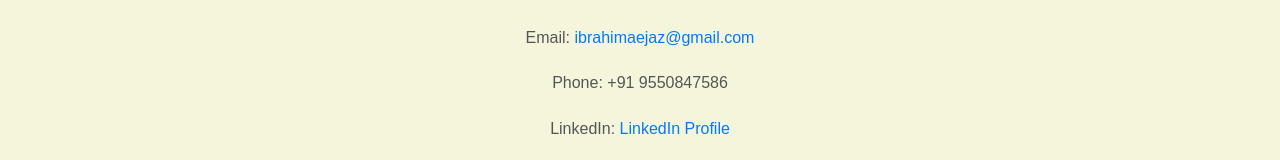
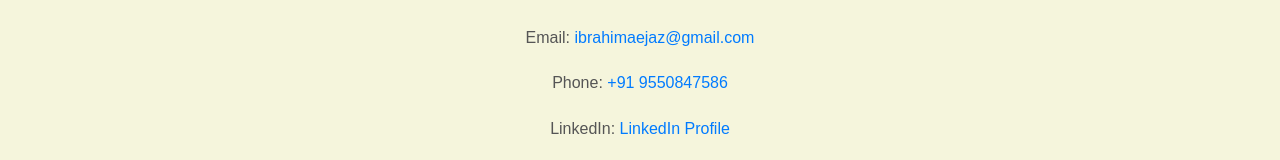
Before and after one commit to ibmaz10/portfolio, a plain HTML site: page index.html in a window 1280 px wide. Shown: the part 1655-1815 px from the top of the page. Drawn offline with Linux system fonts and the light colour scheme.

Commit message:
Update index.html

```diff
--- a/index.html
+++ b/index.html
@@ -70,7 +70,7 @@
     <section id="contact">
         <h2>Contact Me</h2>
         <p>Email: <a href="mailto:ibrahimaejaz@gmail.com">ibrahimaejaz@gmail.com</a></p>
-        <p>Phone: +91 9550847586</p>
+        <p>Phone: <a href="tel:+919550847586">+91 9550847586</a></p>
         <p>LinkedIn: <a href="https://www.linkedin.com/in/mohammed-ibrahim-aejaz-09765721a/" target="_blank">LinkedIn Profile</a></p>
         <p>GitHub: <a href="https://github.com/IBM07" target="_blank">GitHub Profile</a></p>
     </section>
```
